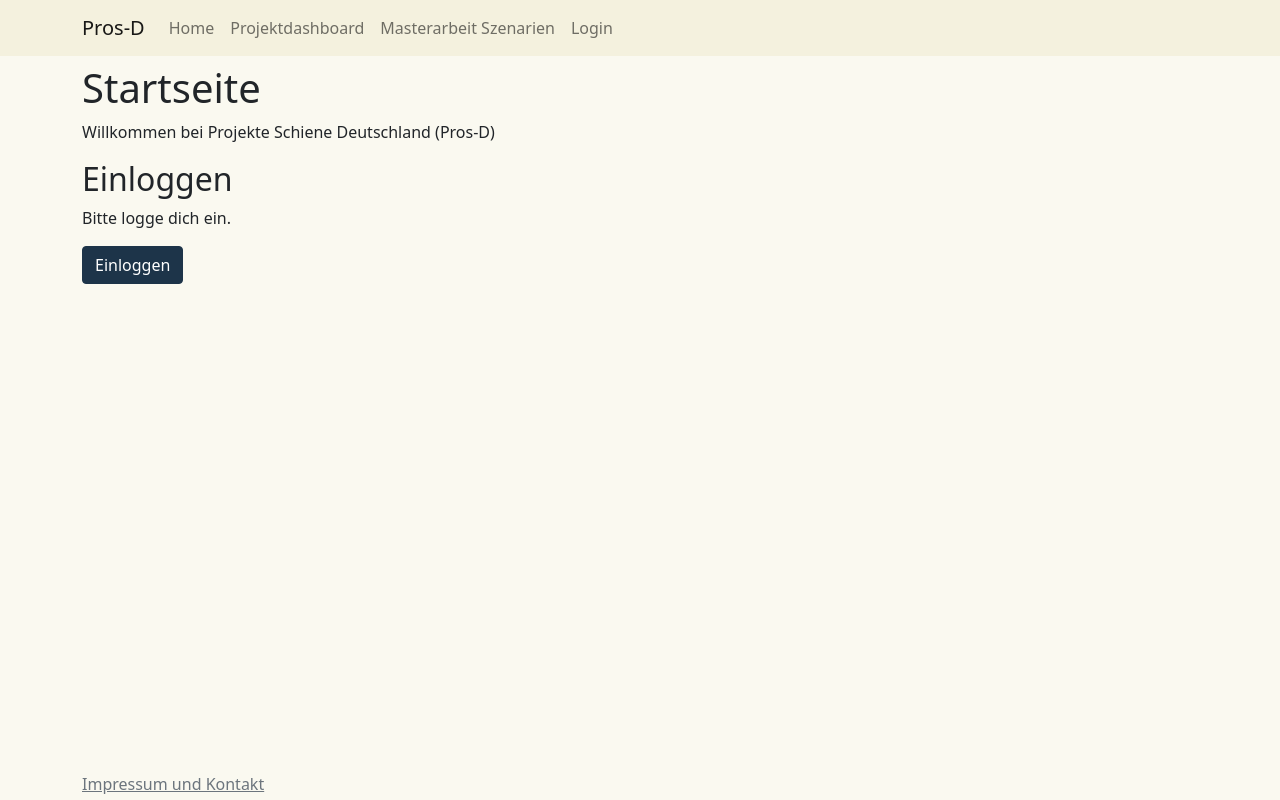
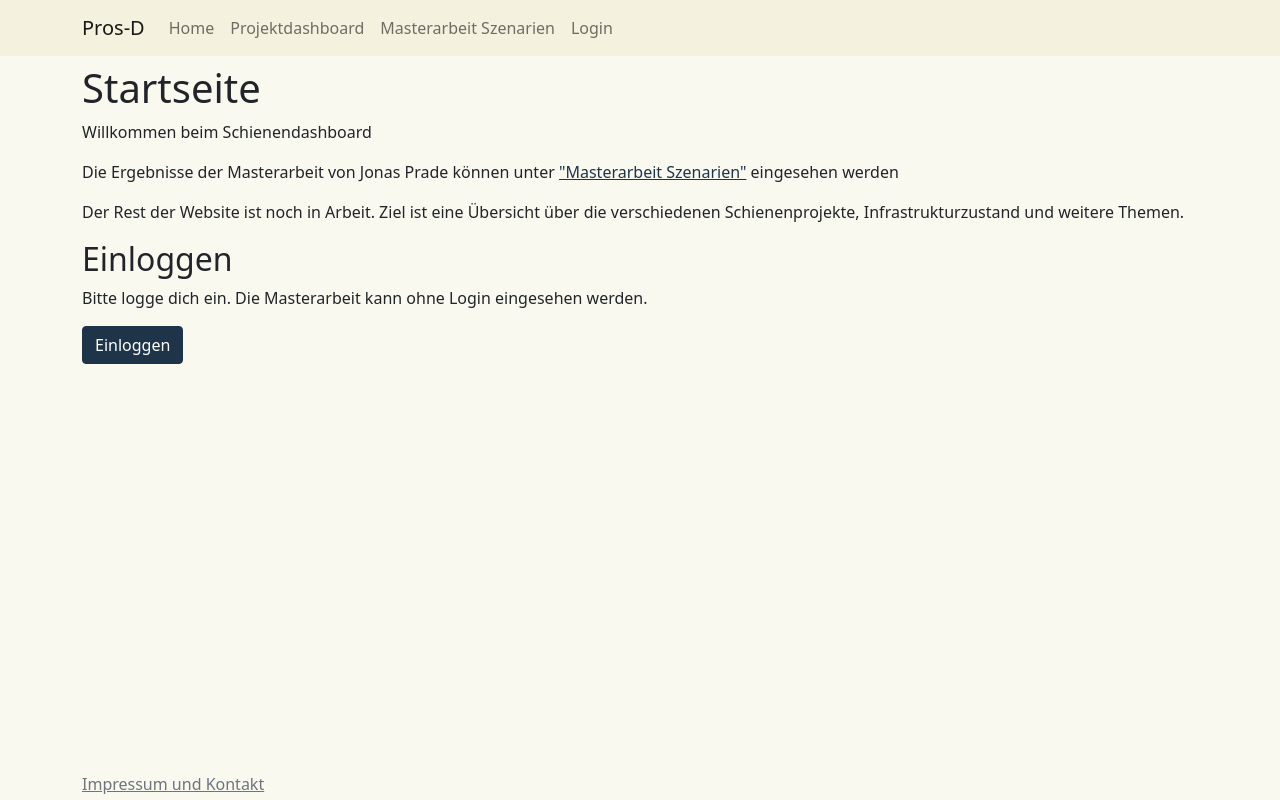
Before and after one commit to JonasPrade/schienendashboard-frontend, a React (Create React App) app: page / in a window 1280 px wide. Built offline with nearby package versions, Linux system fonts and the light colour scheme; no server answers.

Commit message:
changed color and added hover effect for Project

```diff
--- a/src/components/pages/Home.js
+++ b/src/components/pages/Home.js
@@ -9,11 +9,13 @@ function Home(props) {
     return(
         <Container>
             <h1>Startseite</h1>
-            <p>Willkommen bei Projekte Schiene Deutschland (Pros-D)</p>
+            <p>Willkommen beim Schienendashboard</p>
+            <p>Die Ergebnisse der Masterarbeit von Jonas Prade können unter <a href="http://localhost:3000/master_scenario/1">"Masterarbeit Szenarien"</a> eingesehen werden</p>
+            <p>Der Rest der Website ist noch in Arbeit. Ziel ist eine Übersicht über die verschiedenen Schienenprojekte, Infrastrukturzustand und weitere Themen.</p>
             {!props.loggedIn &&
                 <div>
                     <h2>Einloggen</h2>
-                    <p>Bitte logge dich ein.</p>
+                    <p>Bitte logge dich ein. Die Masterarbeit kann ohne Login eingesehen werden.</p>
                     <Link to='/login'>
                         <Button type="button">
                             Einloggen
--- a/src/components/project/ProjectGeoJson.js
+++ b/src/components/project/ProjectGeoJson.js
@@ -3,15 +3,28 @@ import {useNavigate} from "react-router-dom";
 
 
 function ProjectGeoJson(props) {
-    const projectname = props.projectcontent.name;
+    var style= { color: '#D741A7', weight:4};
 
     function openProject(){
         props.changeActiveProject(props.projectcontent);
     }
 
+    function highlightFeature(e) {
+        e.target.setStyle({
+            color: '#1E491D'
+        })
+    };
+
+    function resetHighlight(e) {
+        e.target.setStyle(style)
+    }
+
+
     function oneachfeature(feature, layer){
         layer.on({
-            click: openProject
+            click: openProject,
+            mouseover: highlightFeature,
+            mouseout: resetHighlight
         })
     }
 
@@ -20,6 +33,7 @@ function ProjectGeoJson(props) {
             key={props.projectcontent.id}
             data={props.projectcontent.coords}
             onEachFeature={oneachfeature}
+            style={style}
         />
     )
 }
```
